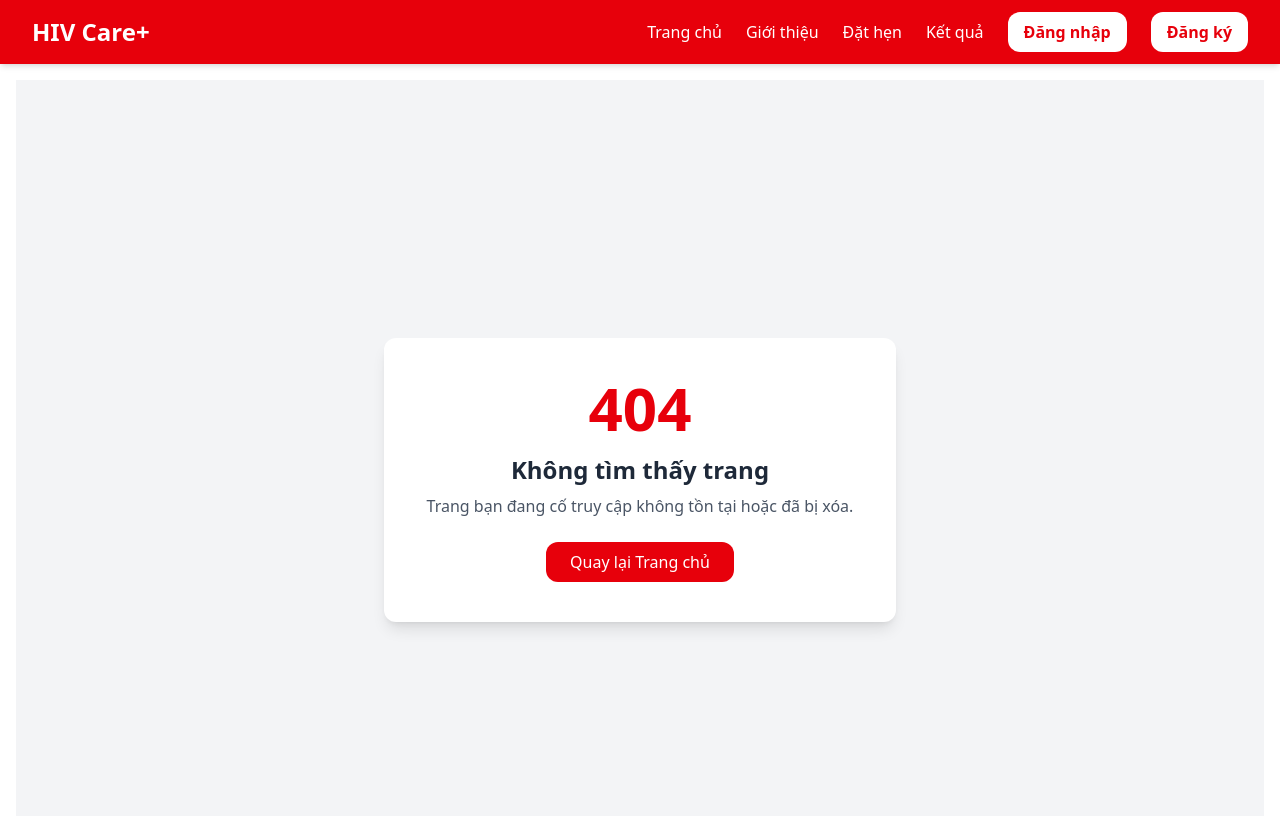
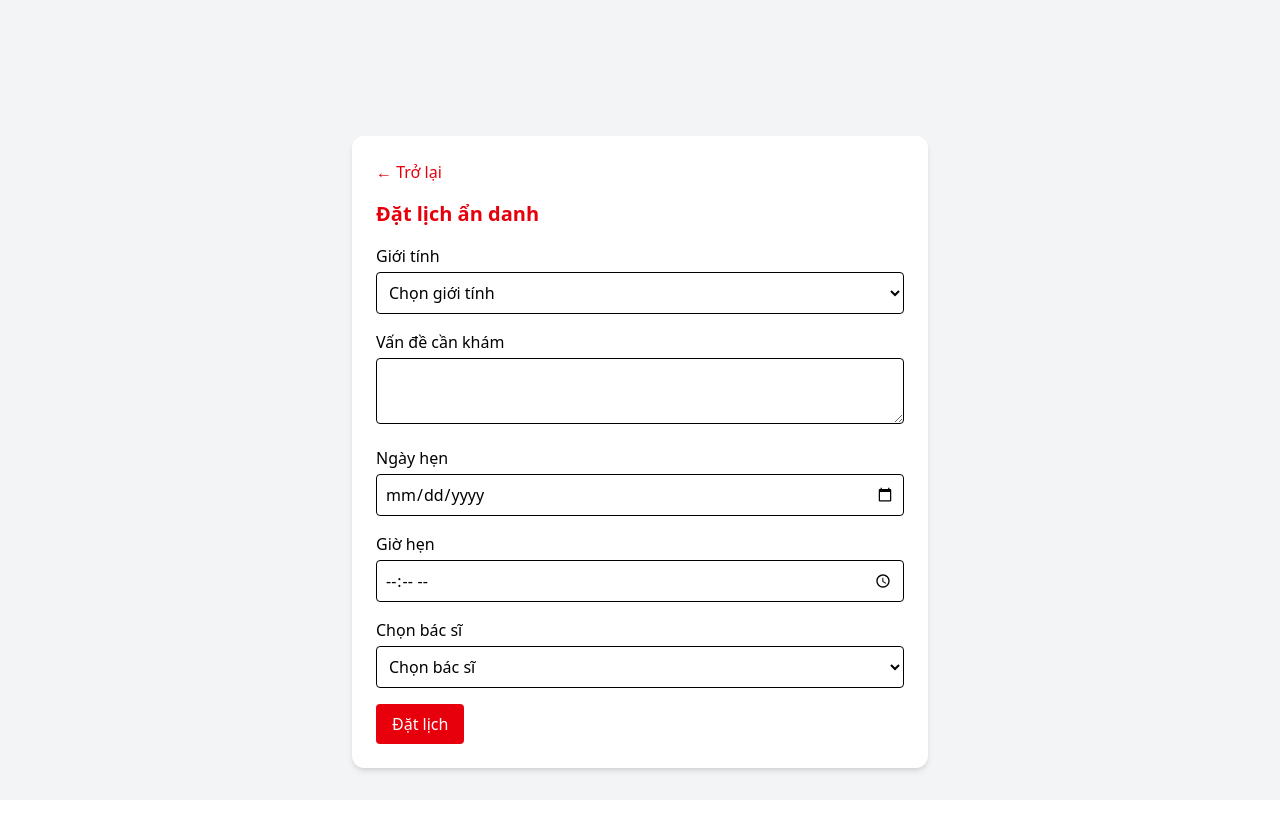
Before and after one commit to YenNhi206/swpHIVproject, a React (Vite) app: page /anonymous-appointment in a window 1280 px wide. Before the commit this address had no page. Shown: the top 816 px of the page. Built offline with nearby package versions, Linux system fonts and the light colour scheme.

Commit message:
đặt lịch ẩn danh

```diff
--- a/src/App.jsx
+++ b/src/App.jsx
@@ -26,6 +26,7 @@ import AppointmentForm from "./features/appointment/AppointmentForm";
 import DoctorAppointmentList from "./features/appointment/DoctorAppointments";
 import UserAppointmentList from "./features/appointment/UserAppointments";
 import PatientProfile from "./features/users/PatientProfile";
+import AnonymousAppointmentForm from "./features/appointment/AnonymousAppointmentForm";
 
 
 
@@ -137,6 +138,14 @@ export default function App() {
           }
         />
         <Route
+          path="/anonymous-appointment"
+          element={
+            <AuthLayout>
+              <AnonymousAppointmentForm />
+            </AuthLayout>
+          }
+        />
+        <Route
           path="/doctorappointments"
           element={
             <AuthLayout>
--- a/src/features/appointment/AnonymousAppointmentForm.jsx
+++ b/src/features/appointment/AnonymousAppointmentForm.jsx
@@ -1,4 +1,5 @@
 import React, { useState } from 'react';
+import { useNavigate } from 'react-router-dom';
 
 export default function AnonymousAppointmentForm() {
     const [formData, setFormData] = useState({
@@ -23,11 +24,19 @@ export default function AnonymousAppointmentForm() {
         console.log('Đặt lịch ẩn danh:', dataToSubmit);
         // appointmentService.createAppointment(dataToSubmit)
     };
+    const navigate = useNavigate();
 
     const doctors = ['Dr. Nguyễn Văn A', 'Dr. Trần Thị B', 'Dr. Phạm Văn C'];
 
     return (
-        <div className="max-w-md mx-auto p-6 bg-white shadow-md rounded mt-20">
+        <div className="w-full max-w-xl mx-auto p-6 bg-white shadow-md rounded-xl mt-30">
+            <button
+                type="button"
+                onClick={() => navigate(-1)}
+                className="text-red-600 hover:text-red-800 mb-4"
+            >
+                ← Trở lại
+            </button>
             <h2 className="text-xl font-bold mb-4 text-red-600">Đặt lịch ẩn danh</h2>
             <form onSubmit={handleSubmit} className="space-y-4">
                 <div>
@@ -65,7 +74,7 @@ export default function AnonymousAppointmentForm() {
                     </select>
                 </div>
 
-                <button type="submit" className="bg-red-600 text-white px-4 py-2 rounded hover:bg-red-700">Gửi yêu cầu</button>
+                <button type="submit" className="bg-red-600 text-white px-4 py-2 rounded hover:bg-red-700">Đặt lịch</button>
             </form>
         </div>
     );
--- a/src/features/appointment/AppointmentForm.jsx
+++ b/src/features/appointment/AppointmentForm.jsx
@@ -27,7 +27,7 @@ export default function AppointmentForm() {
     const doctors = ['Dr. Nguyễn Văn A', 'Dr. Trần Thị B', 'Dr. Phạm Văn C'];
 
     return (
-        <div className="max-w-md mx-auto p-6 bg-white shadow-md rounded mt-20">
+        <div className="w-full max-w-2xl mx-auto p-8 bg-white shadow-md rounded-xl mt-5">
             <h2 className="text-xl font-bold mb-4 text-red-600">Đặt lịch hẹn</h2>
             <form onSubmit={handleSubmit} className="space-y-4">
                 <InputField label="Họ tên" name="fullName" value={formData.fullName} onChange={handleChange} required />
@@ -55,6 +55,10 @@ export default function AppointmentForm() {
                 </div>
 
                 <button type="submit" className="bg-red-600 text-white px-4 py-2 rounded hover:bg-red-700">Đặt lịch</button>
+                <div className="text-sm text-center mt-4">
+                    <span>Bạn muốn đặt lịch ẩn danh? </span>
+                    <a href="/anonymous-appointment" className="text-red-600 hover:underline">Đặt lịch ẩn danh tại đây</a>
+                </div>
             </form>
 
         </div>
--- a/src/routes/AppRoutes.jsx
+++ b/src/routes/AppRoutes.jsx
@@ -23,6 +23,7 @@ export default function AppRoutes() {
                 <Route path="/doctorappointments" element={<DoctorAppointmentList />} />
                 <Route path="/userappointments" element={<UserAppointmentList />} />
                 <Route path="/users" element={<PatientProfile />} />
+                <Route path="/anonymous-appointment" element={<AnonymousAppointmentForm />} />
 
             </Routes>
         </BrowserRouter>
```
